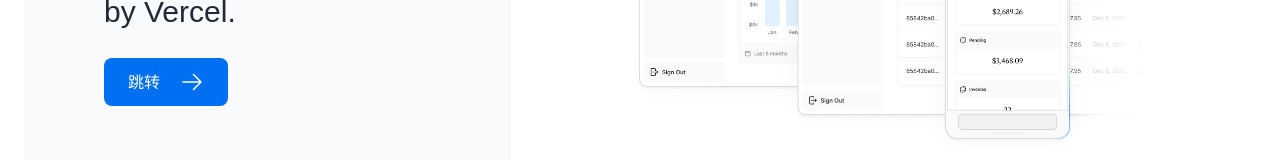
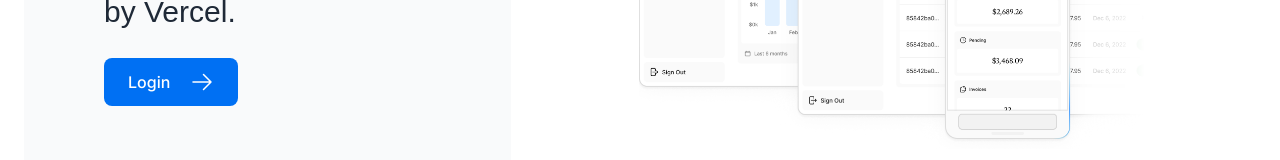
Before and after one commit to svanrj1219/next-app, a Next.js app: page / in a window 1280 px wide. Shown: the part 555-715 px from the top of the page. Built offline with nearby package versions, Linux system fonts and the light colour scheme; a web font is replaced by a local one.

Commit message:
更新跳转链接

```diff
--- a/app/page.tsx
+++ b/app/page.tsx
@@ -24,10 +24,11 @@
                         , brought to you by Vercel.
                     </p>
                     <Link
+                        target = "_blank"
                         href="https://ewtc8y.aliwork.com/APP_PL41BMYM7JEDOOUTI675/workbench?corpid=ding9b3b934d979d48f235c2f4657eb6378f"
                         className="flex items-center gap-5 self-start rounded-lg bg-blue-500 px-6 py-3 text-sm font-medium text-white transition-colors hover:bg-blue-400 md:text-base"
                     >
-                        <span>跳转</span> <ArrowRightIcon className="w-5 md:w-6"/>
+                        <span>Login</span> <ArrowRightIcon className="w-5 md:w-6"/>
                     </Link>
                 </div>
                 <div className="flex items-center justify-center p-6 md:w-3/5 md:px-28 md:py-12">
```
